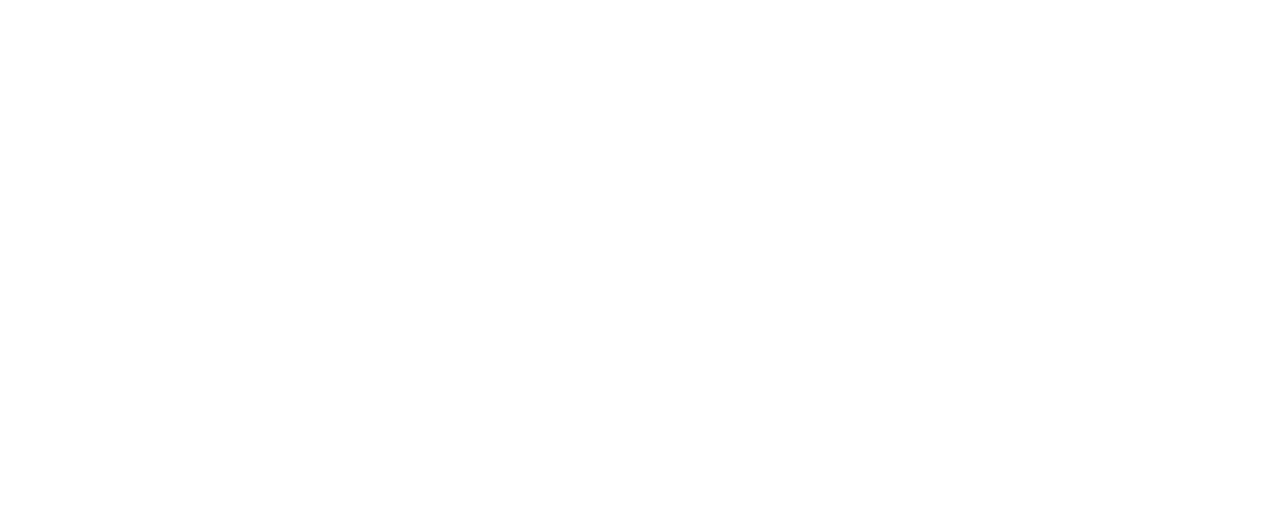
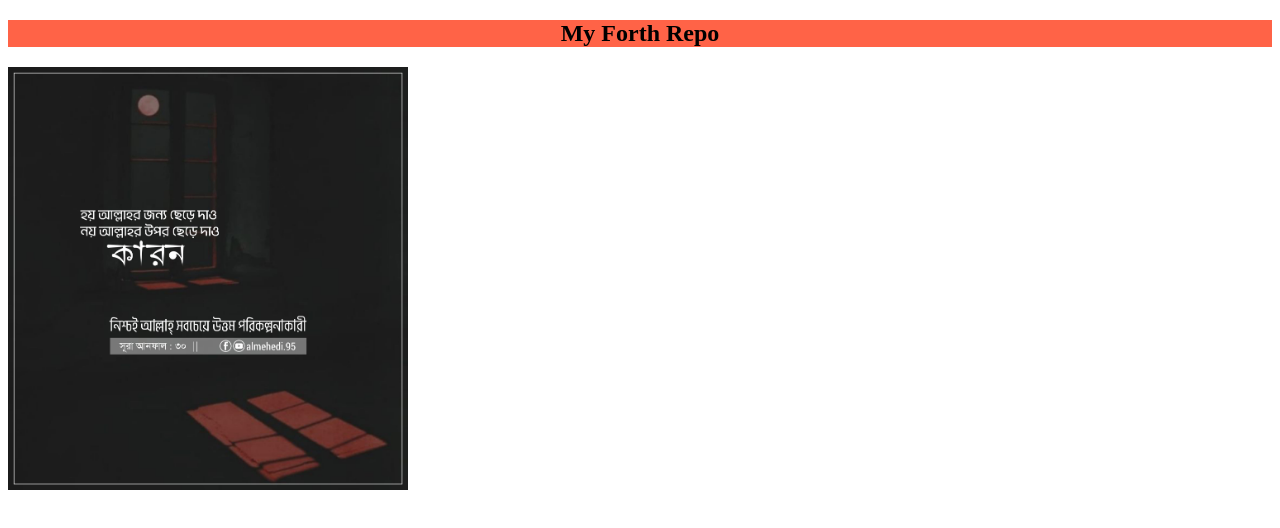
Before and after one commit to AbdurRahmanIlias/my-fourth-repo, a plain HTML site: page index.html in a window 1280 px wide. Drawn offline with Linux system fonts and the light colour scheme.

Commit message:
added the image and style.css

```diff
--- a/index.html
+++ b/index.html
@@ -4,8 +4,10 @@
     <meta charset="UTF-8">
     <meta name="viewport" content="width=device-width, initial-scale=1.0">
     <title>My Forth Repo</title>
+    <link rel="stylesheet" href="style.css/slider.css">
 </head>
 <body>
-
+    <h2>My Forth Repo</h2>
+    <img width="400px" src="image/image.jpg" alt="">
 </body>
 </html>
--- a/style.css/slider.css
+++ b/style.css/slider.css
@@ -0,0 +1,5 @@
+ h2{
+    background-color: tomato;
+    text-align: center;
+    text-shadow: 2px;
+ }
```
